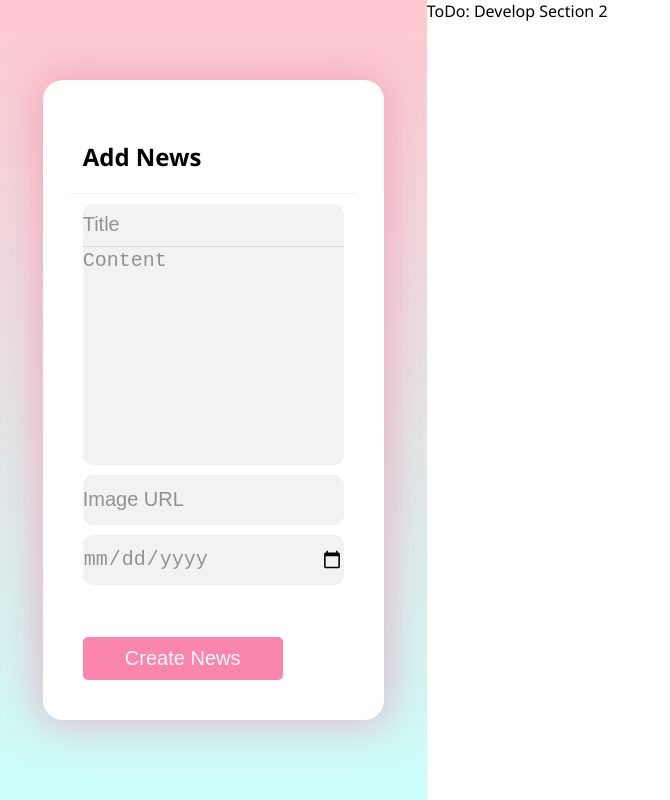
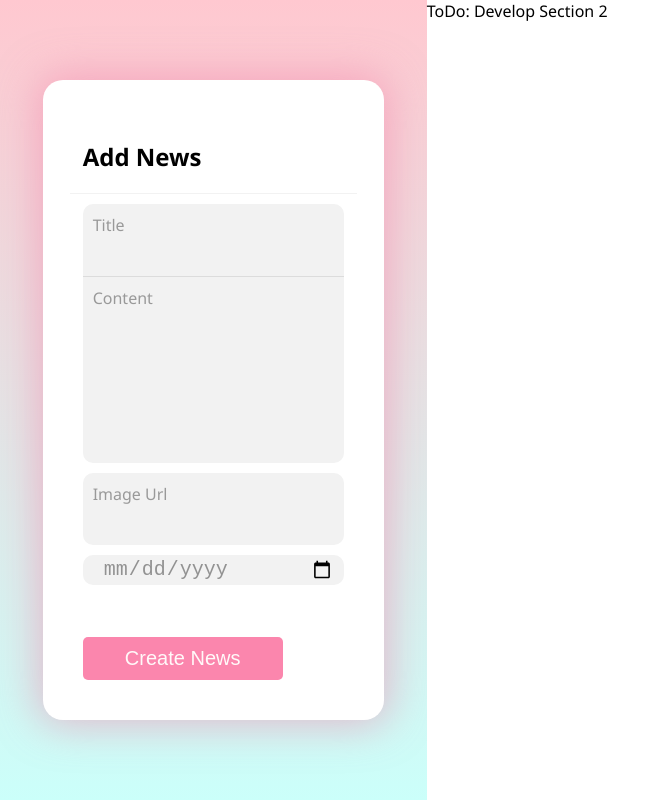
Before and after one commit to MarkTorre/UNIR_FULLSTACKDEVELOPER_ACTIVIDAD_5, an Angular app in the folder BloggingSystem/: page / in a window 1280 px wide. Shown: the whole page, without its empty margins (0-670 px from the left). Built offline with nearby package versions, Linux system fonts and the light colour scheme.

Commit message:
feat(blog): add labels to inputs

```diff
--- a/BloggingSystem/src/app/components/blog/blog.css
+++ b/BloggingSystem/src/app/components/blog/blog.css
@@ -7,6 +7,7 @@
   --color-grey-dark: #dcdcdc;
   --color-entry-text: #b6b6b6;
   --color-placeholder-text: #929292;
+  --padding-news-entry: 10px 10px 10px 20px;
   /*Instrucciones app-blog */
   display: flex;
   flex-direction: row;
@@ -44,6 +45,7 @@
 }
 
 .news-box-entry {
+  position: relative;
   display:flex;
   flex-direction: column;
   background-color: var(--color-grey);
@@ -60,7 +62,6 @@
 
 #news-entry-content {
   height: 100%;
-
 }
 
 #news-entry-container{
@@ -68,16 +69,14 @@
 
 }
 
-
-
 .entry-style {
   background: transparent;
   border: none;
   resize: none;
   border-style: none;
   outline:none;
-  height: 50px;
-  padding-left: var(--padding-news-generator);
+  height: 30px;
+  padding: var(--padding-news-entry);
 
   /*Text Style*/
   font-size: 20px;
@@ -87,6 +86,16 @@
 
 .entry-style::placeholder {
   color:var(--color-placeholder-text);
+}
+.news-entry-url{
+  height: 40px;
+}
+.news-box-entry > label {
+  color: #999;
+  font-size: 16px;
+  pointer-events: none; /* Ignora el click para que caiga en el input */
+  transition: all 0.3s ease; /* Animación suave */
+  padding: 10px 10px 10px 10px;
 }
 
 #bttn-news {
--- a/BloggingSystem/src/app/components/blog/blog.html
+++ b/BloggingSystem/src/app/components/blog/blog.html
@@ -3,12 +3,15 @@
     <h2 id="news-gen-title">  Add News</h2>
     <div id="news-gen-title-separator"></div>
     <div id="news-entry-container" class="news-box-entry">
-      <input id="news-entry-title" class="entry-style" type="text" aria-label="news title" name="news-title" placeholder="Title">
+      <label for="news-entry-title">Title</label>
+      <input id="news-entry-title" class="entry-style" type="text" aria-label="news title" name="news-title" placeholder="">
       <div id="news-entry-separator"></div>
-      <textarea id="news-entry-content" class="entry-style"  name="news-entry-content" placeholder="Content"></textarea>
+      <label for="news-entry-content">Content</label>
+      <textarea id="news-entry-content" class="entry-style"  name="news-entry-content" placeholder=""></textarea>
     </div>
     <div class="news-box-entry">
-      <input id="news-entry-url" class="entry-style" type="text" aria-label="Image Url" name="news-image-url" placeholder="Image URL">
+      <label for="news-entry-url">Image Url</label>
+      <input id="news-entry-url" class="entry-style" type="text" name="news-image-url">
     </div>
     <div class="news-box-entry">
       <input id="news-entry-date" class="entry-style"  type="date" aria-label="Publication Date" name="news-date" placeholder="Date">
```
